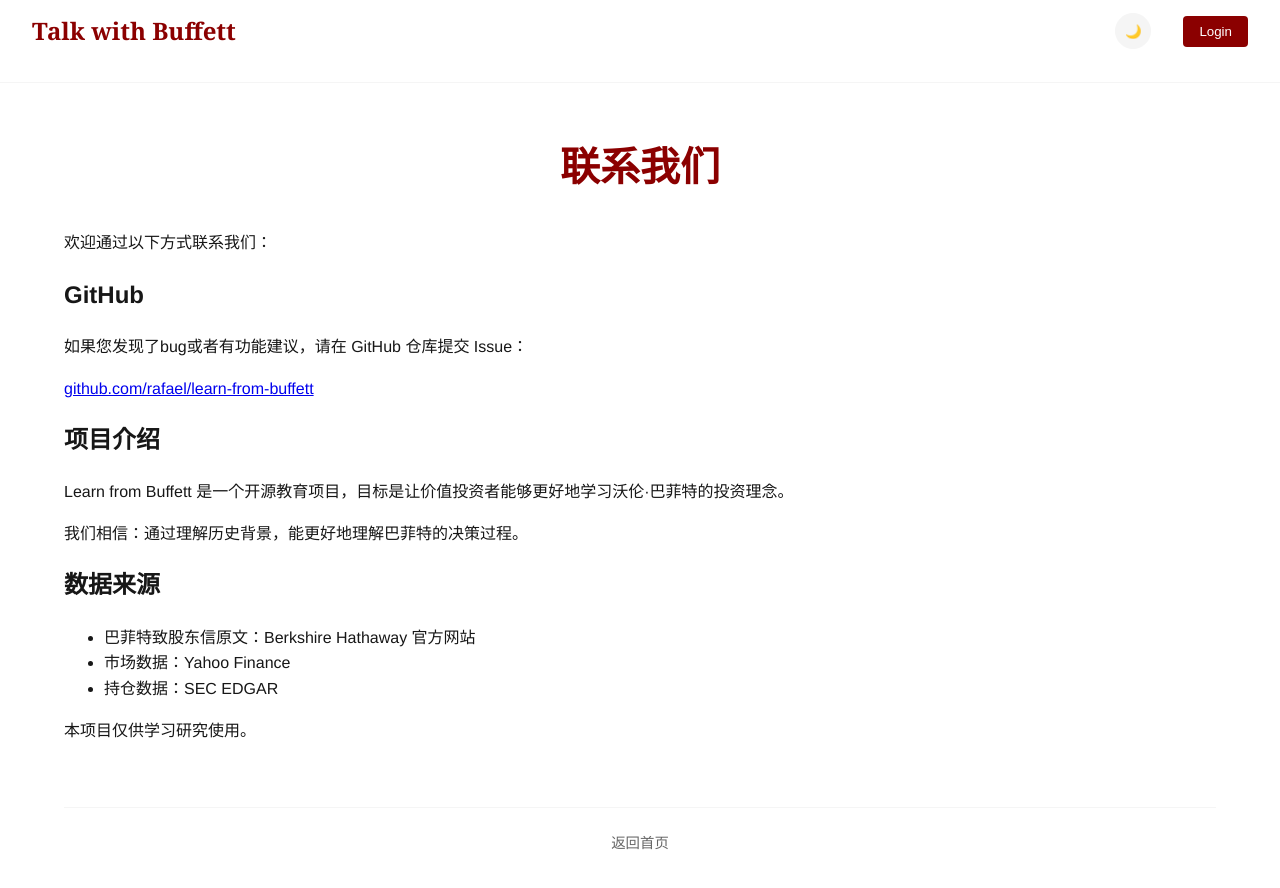
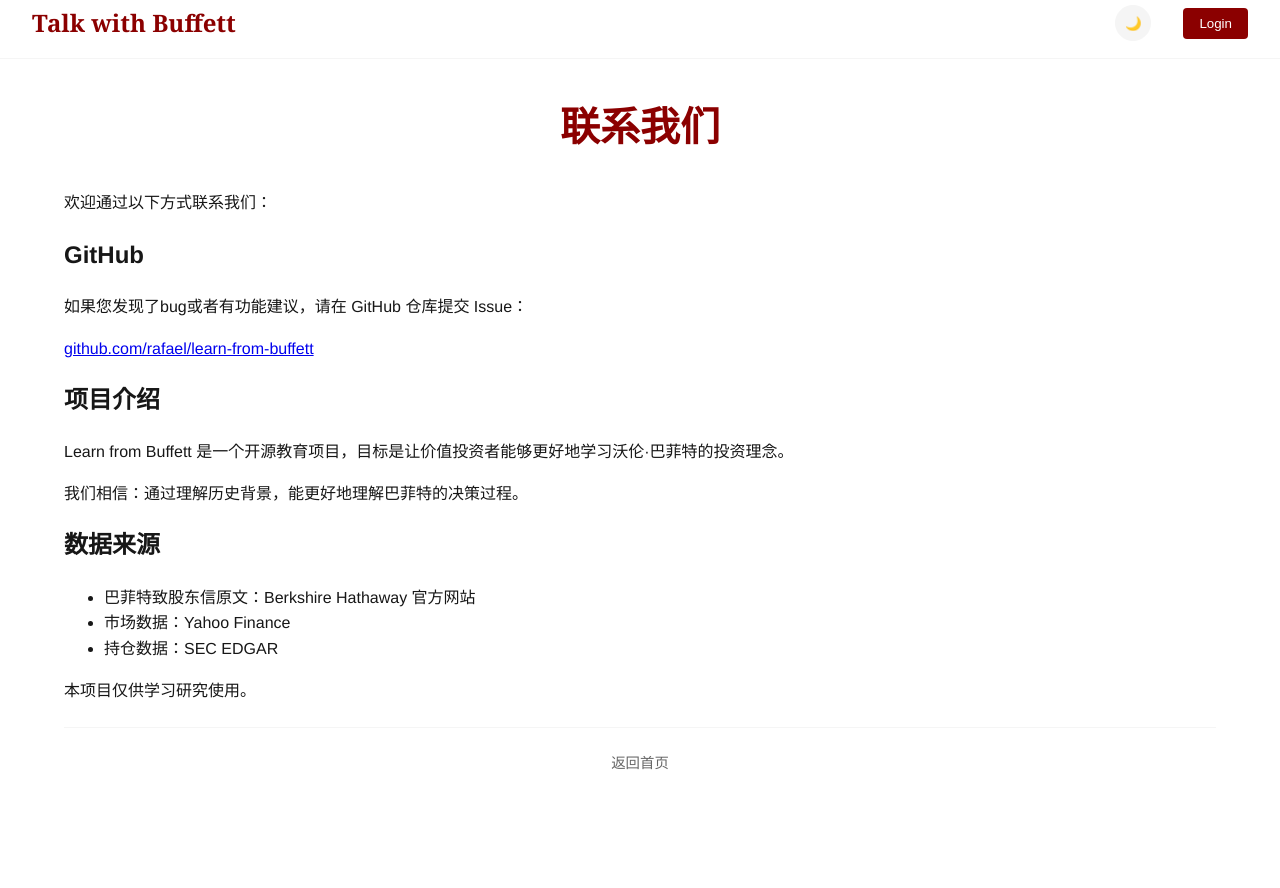
Before and after one commit to walk4rever/talk-with-buffett, a Next.js app: page /contact in a window 1280 px wide. Shown: the top 888 px of the page. After the commit the page ends 831 px from the top, so only its background shows below. Built offline with nearby package versions, Linux system fonts and the light colour scheme; no server answers.

Commit message:
feat: reduce whitespace, maximize reading area on home and letter pages

```diff
--- a/src/app/globals.css
+++ b/src/app/globals.css
@@ -47,7 +47,7 @@
   display: flex;
   justify-content: space-between;
   align-items: center;
-  padding: 1rem;
+  padding: 0.6rem 1rem;
 }
 
 .logo {
@@ -108,7 +108,7 @@
 .container {
   max-width: 1280px;
   margin: 0 auto;
-  padding: 0.75rem 2rem 2rem;
+  padding: 0.25rem 2rem 1rem;
 }
 
 .letter-title {
@@ -235,7 +235,7 @@
   align-items: center;
   justify-content: center;
   text-align: center;
-  padding: 1.25rem 1rem 2rem;
+  padding: 0.5rem 1rem 1rem;
 }
 
 .hero-eyebrow {
@@ -259,7 +259,7 @@
 .hero-tagline {
   font-size: 1rem;
   color: var(--text-muted);
-  margin: 0 0 2.5rem;
+  margin: 0 0 1.5rem;
   max-width: 360px;
   line-height: 1.6;
 }
@@ -445,7 +445,7 @@
 
 /* Archive */
 .archive {
-  padding: 2.5rem 1rem;
+  padding: 1.25rem 1rem;
   border-top: 1px solid var(--secondary);
 }
 
@@ -484,7 +484,7 @@
 
 /* Footer */
 .home-footer {
-  padding: 1.5rem 1rem;
+  padding: 0.75rem 1rem;
   text-align: center;
   color: var(--text-muted);
   font-size: 0.78rem;
@@ -513,7 +513,7 @@
 
 .letter-header {
   text-align: center;
-  margin-bottom: 3rem;
+  margin-bottom: 1rem;
 }
 
 .letter-meta {
@@ -522,8 +522,8 @@
 }
 
 .letter-footer {
-  margin-top: 4rem;
-  padding-bottom: 3rem;
+  margin-top: 1.5rem;
+  padding-bottom: 1.5rem;
   text-align: center;
   color: var(--text-muted);
   font-size: 0.85rem;
@@ -545,7 +545,7 @@
   margin-bottom: 0.5rem;
   border-bottom: 1px solid var(--secondary);
   position: sticky;
-  top: 57px;
+  top: 45px;
   z-index: 50;
   background: var(--background);
 }
@@ -634,7 +634,7 @@
   display: grid;
   grid-template-columns: 1fr 1px 1fr;
   /* Fill from below the sticky bar + column headers to bottom of viewport */
-  height: calc(100dvh - 148px);
+  height: calc(100dvh - 128px);
   overflow: hidden;
 }
 
@@ -797,7 +797,7 @@
   }
 
   .hero {
-    padding: 4rem 1rem 3rem;
+    padding: 2rem 1rem 1.5rem;
   }
 
   .container {
```
